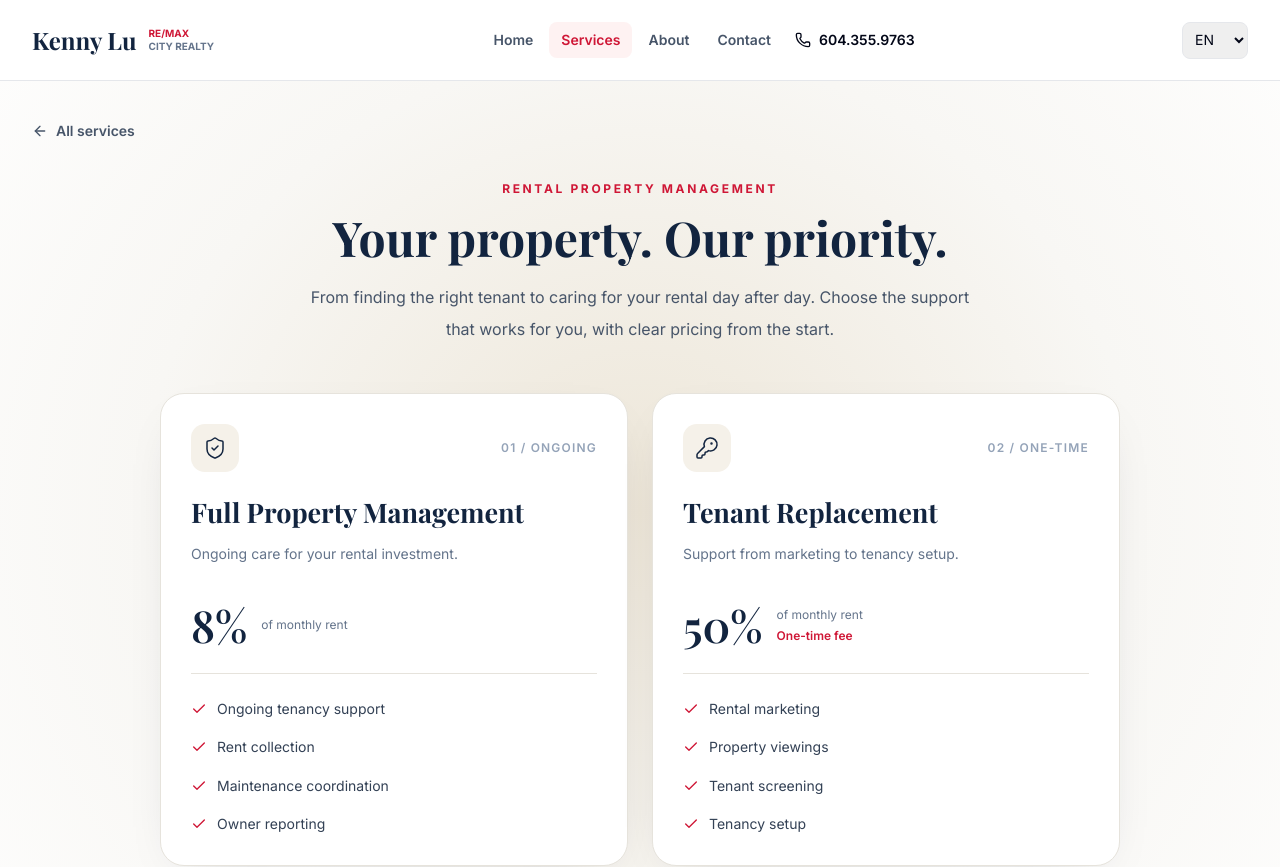
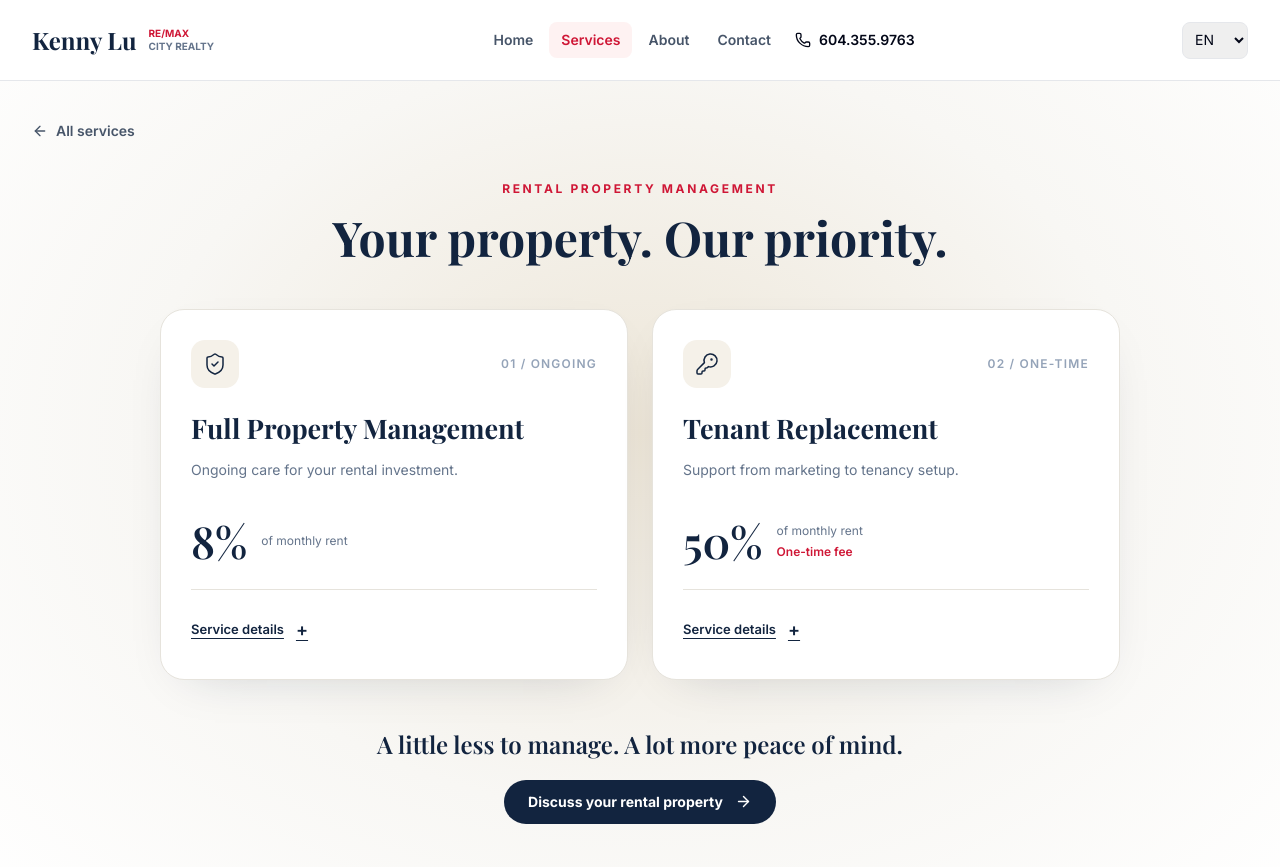
Before and after one commit to Web-Vercel/trustrealty.ca, a React (Vite) app: page /services/property-management in a window 1280 px wide. Shown: the top 867 px of the page. Built offline with nearby package versions, Linux system fonts and the light colour scheme.

Commit message:
Localize service links and show included services on hover

```diff
--- a/src/data/homeContent.js
+++ b/src/data/homeContent.js
@@ -18,7 +18,7 @@ export const homeContent = {
       ['Tenant Placement', 'Rental marketing, viewings, tenant screening and tenancy setup.'],
       ['Full Property Management', 'Ongoing tenancy support, rent collection, maintenance coordination and owner reporting.'],
     ],
-    rentalCta: 'Discuss your rental property',
+    rentalCta: 'Discuss your rental property', rentalDetails: 'Learn more',
     closing: 'One conversation. A clearer direction.', closingText: 'Tell Kenny what you have in mind, and find the service that fits.',
     contact: 'Speak with Kenny', name: 'Kenny Lu',
   },
@@ -35,7 +35,7 @@ export const homeContent = {
     rental: '出租物业管理', rentalLicense: 'RENTAL PROPERTY MANAGEMENT · 持牌出租物业管理',
     rentalIntro: '为物业寻找合适租客，为业主分担日常事务。让出租更省心，让持有更安心。',
     rentalItems: [['招租与租客筛选', '出租推广、带看、租客背景筛选及租约安排。'], ['全程物业管理', '日常租务支持、租金收取、维修协调及业主报告。']],
-    rentalCta: '咨询出租物业管理', closing: '从一次交谈，找到下一步方向。', closingText: '与 Kenny 分享您的计划，选择适合您的专业服务。', contact: '联系 Kenny', name: 'Kenny Lu',
+    rentalCta: '咨询出租物业管理', rentalDetails: '详细介绍', closing: '从一次交谈，找到下一步方向。', closingText: '与 Kenny 分享您的计划，选择适合您的专业服务。', contact: '联系 Kenny', name: 'Kenny Lu',
   },
   'zh-TW': {
     region: '大溫哥華 · 不列顛哥倫比亞省', headline: '置業有遠見，\n託管更安心。',
@@ -50,6 +50,6 @@ export const homeContent = {
     rental: '出租物業管理', rentalLicense: 'RENTAL PROPERTY MANAGEMENT · 持牌出租物業管理',
     rentalIntro: '為物業尋找合適租客，為業主分擔日常事務。讓出租更省心，讓持有更安心。',
     rentalItems: [['招租與租客篩選', '出租推廣、帶看、租客背景篩選及租約安排。'], ['全程物業管理', '日常租務支援、租金收取、維修協調及業主報告。']],
-    rentalCta: '諮詢出租物業管理', closing: '從一次交談，找到下一步方向。', closingText: '與 Kenny 分享您的計劃，選擇適合您的專業服務。', contact: '聯繫 Kenny', name: 'Kenny Lu',
+    rentalCta: '諮詢出租物業管理', rentalDetails: '詳細介紹', closing: '從一次交談，找到下一步方向。', closingText: '與 Kenny 分享您的計劃，選擇適合您的專業服務。', contact: '聯繫 Kenny', name: 'Kenny Lu',
   },
 };
--- a/src/index.css
+++ b/src/index.css
@@ -26,3 +26,11 @@
 .service-inclusions li { display: flex; gap: 10px; align-items: start; line-height: 1.6; }
 .service-inclusions svg { flex-shrink: 0; color: #cf1736; margin-top: 3px; }
 @media (max-width: 580px) { .management-services { grid-template-columns: minmax(0, 1fr); margin-top: 32px; } .orbit-card { padding: 24px; } }
+.service-details { position: relative; margin-top: 20px; }
+.service-details-trigger { display: inline-flex; align-items: center; gap: 12px; padding: 6px 0; font-size: 13px; font-weight: 600; color: #12243f; text-decoration: underline; text-underline-offset: 4px; }
+.service-details-trigger:hover { color: #cf1736; }
+.service-details-trigger span { text-decoration: none; font-size: 18px; }
+.orbit-card:has(.service-details-trigger[aria-expanded="true"]) { z-index: 2; }
+.service-details-panel { position: absolute; top: 100%; left: 0; right: 0; z-index: 10; max-height: min(400px, 60vh); overflow-y: auto; overscroll-behavior: contain; padding: 20px; border: 1px solid #e6e3dc; border-radius: 14px; background: white; box-shadow: 0 16px 40px -12px #12243f40; }
+.service-details-panel .service-inclusions { padding-top: 0; gap: 12px; font-size: 13px; }
+@media (max-width: 580px) { .service-details-panel { position: relative; margin-top: 8px; } }
--- a/src/pages/PropertyManagement.jsx
+++ b/src/pages/PropertyManagement.jsx
@@ -1,30 +1,54 @@
 import { ArrowLeft, ArrowRight, Check, KeyRound, ShieldCheck } from "lucide-react";
 import { Link } from "react-router-dom";
-import { useEffect } from "react";
+import { useEffect, useId, useRef, useState } from "react";
 import { useLanguage } from "../App";
 
 const content = {
   en: {
     back: "All services", eyebrow: "RENTAL PROPERTY MANAGEMENT", title: "Your property. Our priority.",
-    intro: "From finding the right tenant to caring for your rental day after day. Choose the support that works for you, with clear pricing from the start.",
     services: "Our Services", rent: "of monthly rent", full: "Full Property Management", fullIntro: "Ongoing care for your rental investment.",
-    fullItems: ["Ongoing tenancy support", "Rent collection", "Maintenance coordination", "Owner reporting"],
-    tenant: "Tenant Replacement", tenantIntro: "Support from marketing to tenancy setup.", once: "One-time fee", tenantItems: ["Rental marketing", "Property viewings", "Tenant screening", "Tenancy setup"],
+
+    tenant: "Tenant Replacement", tenantIntro: "Support from marketing to tenancy setup.", once: "One-time fee",
     cta: "Discuss your rental property", bottom: "A little less to manage. A lot more peace of mind.",
   },
   "zh-CN": {
-    back: "全部服务", eyebrow: "出租物业管理", title: "您的物业，我们用心照顾。", intro: "从寻找合适租客到日常租务管理，按您的需求选择服务。从一开始，就让服务与收费清晰透明。",
-    services: "我们的服务", rent: "按每月租金计算", full: "全程物业管理", fullIntro: "为您的出租物业提供持续照顾。", fullItems: ["日常租务支持", "租金收取", "维修协调", "业主报告"],
-    tenant: "租客更换服务", tenantIntro: "从出租推广到租约安排，协助完成招租。", once: "一次性费用", tenantItems: ["出租推广", "物业带看", "租客背景筛选", "租约安排"],
+    back: "全部服务", eyebrow: "出租物业管理", title: "您的物业，我们用心照顾。",
+    services: "我们的服务", rent: "按每月租金计算", full: "全程物业管理", fullIntro: "为您的出租物业提供持续照顾。",
+    tenant: "租客更换服务", tenantIntro: "从出租推广到租约安排，协助完成招租。", once: "一次性费用",
     cta: "咨询出租物业管理", bottom: "少一份操心，多一份安心。",
   },
   "zh-TW": {
-    back: "全部服務", eyebrow: "出租物業管理", title: "您的物業，我們用心照顧。", intro: "從尋找合適租客到日常租務管理，按您的需求選擇服務。從一開始，就讓服務與收費清晰透明。",
-    services: "我們的服務", rent: "按每月租金計算", full: "全程物業管理", fullIntro: "為您的出租物業提供持續照顧。", fullItems: ["日常租務支援", "租金收取", "維修協調", "業主報告"],
-    tenant: "租客更換服務", tenantIntro: "從出租推廣到租約安排，協助完成招租。", once: "一次性費用", tenantItems: ["出租推廣", "物業帶看", "租客背景篩選", "租約安排"],
+    back: "全部服務", eyebrow: "出租物業管理", title: "您的物業，我們用心照顧。",
+    services: "我們的服務", rent: "按每月租金計算", full: "全程物業管理", fullIntro: "為您的出租物業提供持續照顧。",
+    tenant: "租客更換服務", tenantIntro: "從出租推廣到租約安排，協助完成招租。", once: "一次性費用",
     cta: "諮詢出租物業管理", bottom: "少一份操心，多一份安心。",
   },
 };
+
+const detailsLabels = { en: "Service details", "zh-CN": "服务内容", "zh-TW": "服務內容" };
+const serviceItems = {
+  en: ["Tenant Credit Checks", "Marketing Your Property", "Advertising Fees", "Property Viewings", "Tenant Application Processing", "Tenant Interviews", "Reference Checks", "Invoice Verification", "RTA Compliant Lease Contracts", "Damage Deposit Collection", "Move In Inspection", "New Tenant Orientation", "Rent Collection", "Contractor Scheduling & Coordination", "24-hour Tenant Calls", "Tenant Management", "Communication with Strata", "Move Out Inspection", "Billing & Invoicing For Expenses", "Monthly Financial Reports", "Inspections Twice A Year", "Year End Accounting"],
+  "zh-CN": ["租客信用调查", "物业出租推广", "广告费用", "物业带看", "租赁申请处理", "租客面谈", "推荐人核查", "发票核实", "符合《住宅租赁法》的租约", "损坏押金收取", "入住检查", "新租客入住指引", "租金收取", "承包商预约与协调", "24 小时租客来电服务", "租客管理", "与分契物业管理方沟通", "退租检查", "费用账单与发票处理", "每月财务报告", "每年两次物业检查", "年终会计结算"],
+  "zh-TW": ["租客信用調查", "物業出租推廣", "廣告費用", "物業帶看", "租賃申請處理", "租客面談", "推薦人核查", "發票核實", "符合《住宅租賃法》的租約", "損壞押金收取", "入住檢查", "新租客入住指引", "租金收取", "承包商預約與協調", "24 小時租客來電服務", "租客管理", "與分契物業管理方溝通", "退租檢查", "費用帳單與發票處理", "每月財務報告", "每年兩次物業檢查", "年終會計結算"],
+};
+
+function ServiceDetails({ label, items }) {
+  const [open, setOpen] = useState(false);
+  const id = useId();
+  const container = useRef(null);
+  useEffect(() => {
+    if (!open) return;
+    const closeOutside = event => { if (!container.current?.contains(event.target)) setOpen(false); };
+    document.addEventListener("pointerdown", closeOutside);
+    return () => document.removeEventListener("pointerdown", closeOutside);
+  }, [open]);
+  return <div ref={container} className="service-details" onPointerEnter={event => { if (event.pointerType === "mouse") setOpen(true); }} onPointerLeave={event => { if (event.pointerType === "mouse") setOpen(false); }} onBlur={event => { if (!event.currentTarget.contains(event.relatedTarget)) setOpen(false); }} onKeyDown={event => { if (event.key === "Escape") { setOpen(false); event.stopPropagation(); } }}>
+    <button id={`${id}-trigger`} type="button" className="service-details-trigger" aria-expanded={open} aria-controls={id} onFocus={event => { if (event.target.matches(":focus-visible")) setOpen(true); }} onClick={() => setOpen(value => !value)}>{label}<span aria-hidden="true">{open ? "−" : "+"}</span></button>
+    <div id={id} role="region" aria-labelledby={`${id}-trigger`} hidden={!open} className="service-details-panel" tabIndex={open ? 0 : -1}>
+      <ul className="service-inclusions">{items.map(item => <li key={item}><Check size={16} aria-hidden="true"/><span>{item}</span></li>)}</ul>
+    </div>
+  </div>;
+}
 
 export default function PropertyManagement() {
   const { lang } = useLanguage();
@@ -36,7 +60,6 @@ export default function PropertyManagement() {
       <header className="mx-auto mt-8 max-w-3xl text-center">
         <p className="eyebrow">{t.eyebrow}</p>
         <h1 id="management-title" className="heading mt-4">{t.title}</h1>
-        <p className="mx-auto mt-5 max-w-2xl text-base leading-8 text-slate-600">{t.intro}</p>
       </header>
       <div className="management-services" aria-label={t.services}>
         <article className="orbit-card" aria-labelledby="full-management-title">
@@ -45,7 +68,7 @@ export default function PropertyManagement() {
           {lang !== "en" && <p className="mt-2 font-semibold text-ink">{t.full}</p>}
           <p className="mt-3 text-sm leading-6 text-slate-500">{t.fullIntro}</p>
           <p className="service-price"><strong>8%</strong><span>{t.rent}</span></p>
-          <ul className="service-inclusions">{t.fullItems.map(item => <li key={item}><Check size={16} aria-hidden="true"/><span>{item}</span></li>)}</ul>
+          <ServiceDetails label={detailsLabels[lang]} items={serviceItems[lang]} />
         </article>
         <article className="orbit-card" aria-labelledby="tenant-replacement-title">
           <div className="mb-6 flex items-center justify-between"><span className="service-icon"><KeyRound size={24} strokeWidth={1.5}/></span><span className="text-xs font-semibold tracking-widest text-slate-400">02 / ONE-TIME</span></div>
@@ -53,7 +76,7 @@ export default function PropertyManagement() {
           {lang !== "en" && <p className="mt-2 font-semibold text-ink">{t.tenant}</p>}
           <p className="mt-3 text-sm leading-6 text-slate-500">{t.tenantIntro}</p>
           <p className="service-price"><strong>50%</strong><span>{t.rent}<br/><span className="font-semibold text-brand">{t.once}</span></span></p>
-          <ul className="service-inclusions">{t.tenantItems.map(item => <li key={item}><Check size={16} aria-hidden="true"/><span>{item}</span></li>)}</ul>
+          <ServiceDetails label={detailsLabels[lang]} items={serviceItems[lang].slice(0, 12)} />
         </article>
       </div>
       <div className="mt-12 text-center"><p className="mb-5 font-display text-2xl text-ink">{t.bottom}</p><Link to="/contact" className="btn-dark gap-3">{t.cta}<ArrowRight size={17}/></Link></div>
--- a/src/pages/Services.jsx
+++ b/src/pages/Services.jsx
@@ -36,7 +36,7 @@ export default function Services() {
               const Icon = i === 0 ? Users : ShieldCheck;
               return <li className="flex items-start gap-4" key={title}><Icon size={22} strokeWidth={1.5} className="mt-1 shrink-0 text-[#e3c79a]"/><div><h4 className="text-base font-semibold">{title}</h4><p className="mt-1 text-sm leading-6 text-slate-300">{description}</p></div></li>;
             })}</ul>
-            <Link to="/services/property-management" className="mt-auto flex items-center justify-between gap-4 border-t border-white/20 pt-6 text-sm font-bold">{lang === "zh-TW" ? "詳細介紹" : "详细介绍"}<ArrowRight size={20} className="shrink-0 text-[#e3c79a]"/></Link>
+            <Link to="/services/property-management" className="mt-auto flex items-center justify-between gap-4 border-t border-white/20 pt-6 text-sm font-bold">{t.rentalDetails}<ArrowRight size={20} className="shrink-0 text-[#e3c79a]"/></Link>
           </article>
         </div>
       </div>
```
